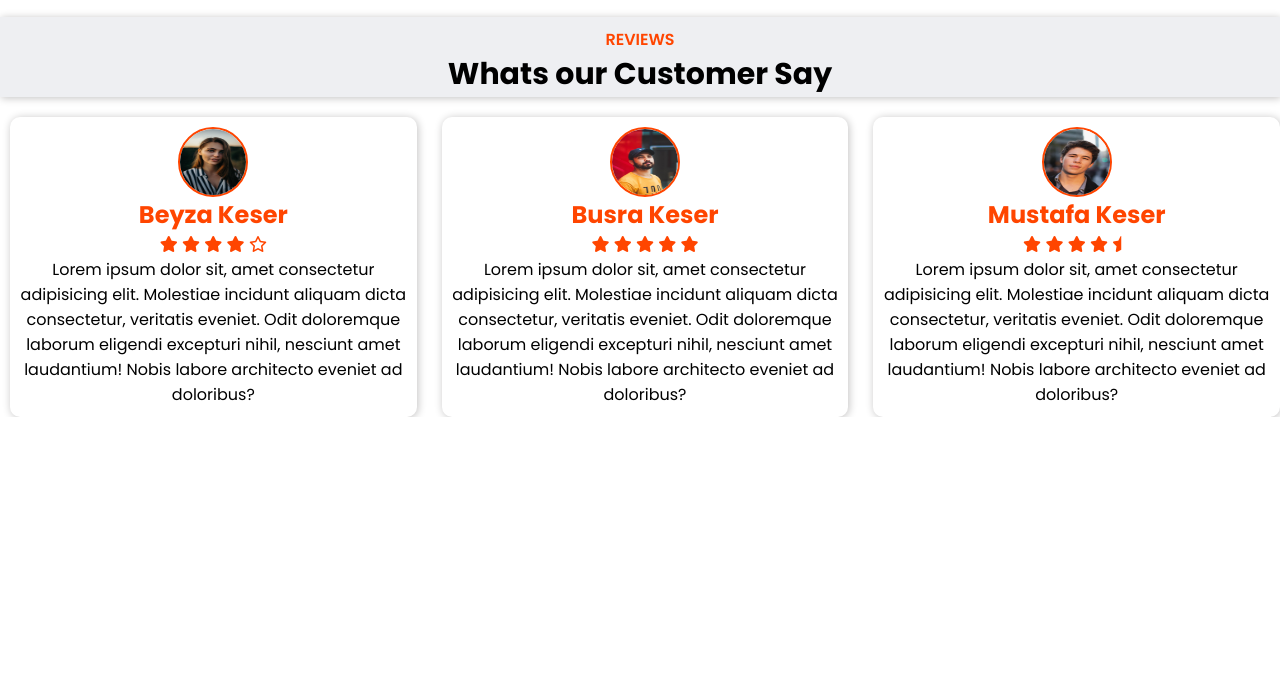
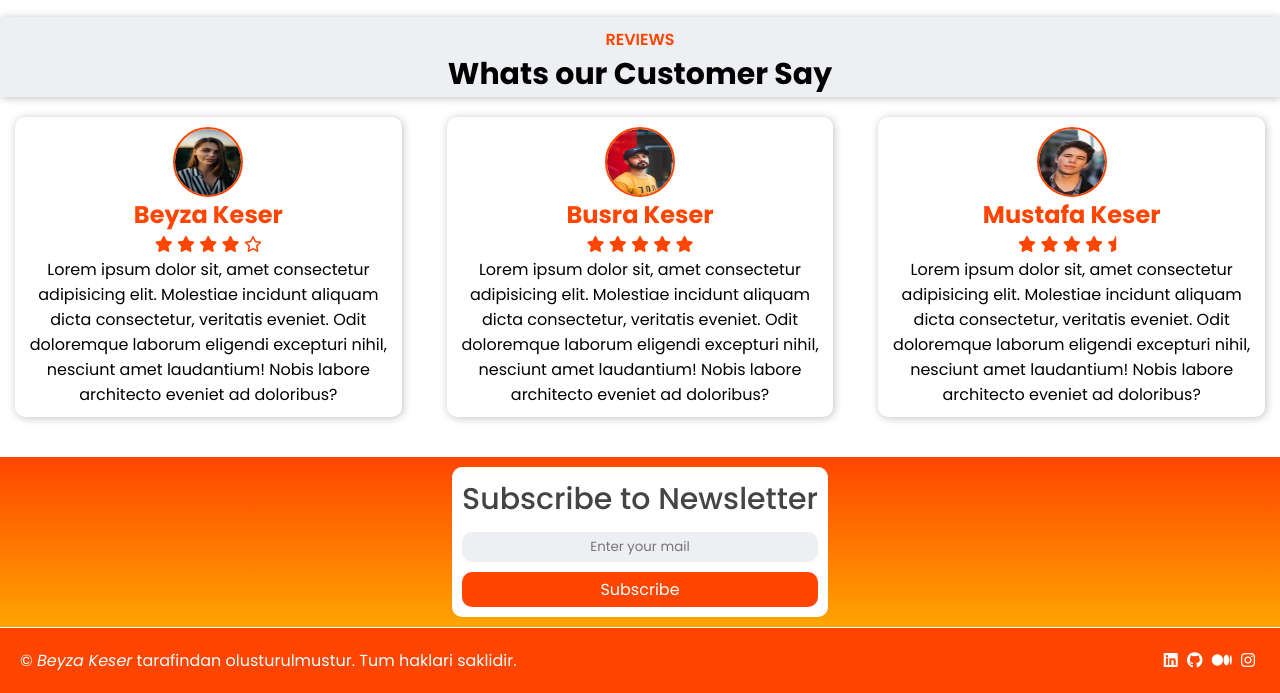
Before and after one commit to beyzaaakeser/CarRentalWeb, a plain HTML site: page index.html in a window 1280 px wide. Shown: the part 3320-4013 px from the top of the page. Before the commit the page ends 3737 px from the top, so only its background shows below. Drawn offline with Linux system fonts and the light colour scheme.

Commit message:
project finished

```diff
--- a/index.html
+++ b/index.html
@@ -266,7 +266,6 @@
             <i class="fa-solid fa-star"></i>
             <i class="fa-solid fa-star"></i>
             <i class="fa-solid fa-star"></i>
-
           </div>
           <p>
             Lorem ipsum dolor sit, amet consectetur adipisicing elit. Molestiae
@@ -297,5 +296,30 @@
         </div>
       </div>
     </section>
+
+    <section class="newsletter">
+      <div class="mail-box">
+        <h2>Subscribe to Newsletter</h2>
+        <input type="text" placeholder="Enter your mail" />
+        <a href="mail.html">Subscribe</a>
+      </div>
+    </section>
+
+    <div class="copyright">
+      <p>
+        &#169;
+        <a href="https://github.com/beyzaaakeser/CarRentalWeb" target="_blank"
+          >Beyza Keser</a
+        >
+        tarafindan olusturulmustur. Tum haklari saklidir.
+      </p>
+
+      <div class="social">
+        <i class="fa-brands fa-linkedin"></i>
+        <i class="fa-brands fa-github"></i>
+        <i class="fa-brands fa-medium"></i>
+        <i class="fa-brands fa-instagram"></i>
+      </div>
+    </div>
   </body>
 </html>
--- a/style.css
+++ b/style.css
@@ -329,8 +329,6 @@ header img {
   font-style: italic;
 }
 
-
-
 .about-text a {
   background-color: var(--main-color);
   color: white;
@@ -348,27 +346,26 @@ header img {
   transition: 0.5s;
 }
 
-
-.reviews-container{
+.reviews-container {
   display: grid;
   grid-template-columns: repeat(auto-fit, minmax(250px, auto));
   gap: 15px;
   margin-top: 20px;
 }
 
-.rev-img{
-  width:70px ;
+.rev-img {
+  width: 70px;
   height: 70px;
 }
 
-.rev-img img{
+.rev-img img {
   width: 100%;
   height: 100%;
   border: 2px solid var(--main-color);
   border-radius: 50%;
 }
 
-.reviews-container .box{
+.reviews-container .box {
   display: flex;
   flex-direction: column;
   align-items: center;
@@ -376,27 +373,130 @@ header img {
   text-align: center;
   box-shadow: rgb(194, 193, 193) 1px 1px 8px;
   border-radius: 10px;
-  margin-left: 10px;
+  margin: 0 15px;
 }
 
-.reviews-container .box h2{
+.reviews-container .box h2 {
   color: var(--main-color);
+}
+
+.reviews-container .box i {
+  color: var(--main-color);
+}
+
+.reviews-container .box:hover {
+  scale: 1.05;
+  transition: 0.5s;
+}
+
+.newsletter {
+  background: linear-gradient(orangered, orange);
+  margin-top: 40px;
+  padding: 10px;
+  display: flex;
+  flex-direction: column;
+  align-items: center;
+}
+
+.newsletter h2 {
+  color: var(--text-color);
+  font-size: 30px;
+  font-weight: 500;
+}
+
+.newsletter .mail-box {
+  background-color: #fff;
+  padding: 10px;
+  border-radius: 10px;
+  display: flex;
+  flex-direction: column;
+  text-align: center;
+}
+
+.newsletter .mail-box input {
+  border: none;
+  outline: none;
+  text-align: center;
+  margin: 10px 0;
+  background-color: var(--background-color);
+  border-radius: 10px;
+  padding: 5px;
+}
+
+.newsletter .mail-box a {
+  text-decoration: none;
+  background-color: var(--main-color);
+  color: white;
+  border-radius: 10px;
+  padding: 5px;
+}
+
+.newsletter .mail-box a:hover {
+  background-color: var(--second-color);
+  transition: 0.5s;
+  scale: 1.02;
+}
+
+.copyright {
+  display: flex;
+  justify-content: space-between;
+  align-items: center;
+  background-color: var(--main-color);
+  color: white;
+  border-top: 1px solid #fff;
+  padding: 20px;
+}
+
+.copyright a {
+  color: #fff;
+  text-decoration: none;
+  font-style: italic;
 
 }
 
-.reviews-container .box i{
-  color: var(--main-color);
-
+.copyright a:hover{
+  color: var(--text-color);
+  transition: .5s;
 }
 
+.social{
+  cursor: pointer;
+}
 
-.reviews-container .box:hover{
-  scale: 1.05;
+.social i{
+  margin-right: 5px;
+}
+
+.social i:hover{
+  color: var(--text-color);
   transition: .5s;
 }
 
 
+.mail{
+  display: flex;
+  flex-direction: column;
+  align-items: center;
+  text-align: center;
+  height: 100%;
 
+}
+
+.mail h3{
+  color: var(--main-color);
+  margin: 5px;
+}
+
+.mail span{
+  color: var(--second-color) ;
+  font-size: 20px;
+}
+
+.mail i{
+  color: green;
+  font-size: 50px;
+  margin-top: 50px;
+}
 
 
 
@@ -453,7 +553,6 @@ header img {
     padding-top: 20px;
   }
 
-
   .about-container {
     display: flex;
     justify-content: center;
```
Also changed, not shown: mail.html (added, +24 -0 lines).
